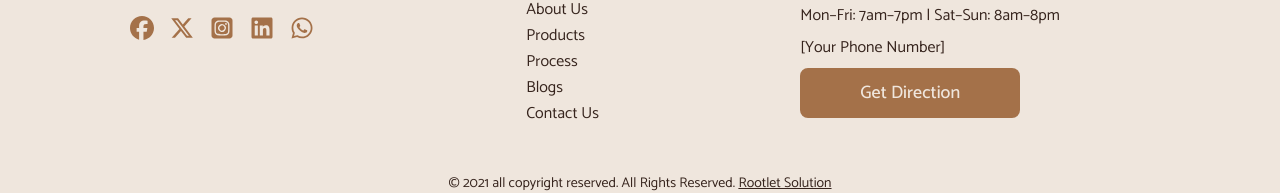
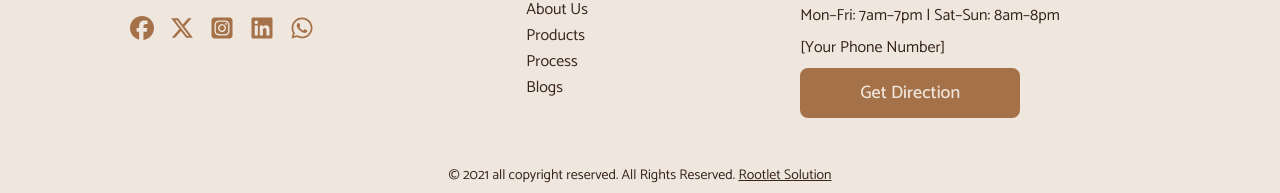
Before and after one commit to Maryammuhammadafzal/Coffee-Landing-Page, a Next.js app: page / in a window 1280 px wide. Shown: the part 4707-4900 px from the top of the page. Built offline with nearby package versions, Linux system fonts and the light colour scheme; a web font is replaced by a local one.

Commit message:
deployed

```diff
--- a/src/app/blog/page.tsx
+++ b/src/app/blog/page.tsx
@@ -1,6 +1,5 @@
 import { Button } from '@/components/ui/button';
 import { Card, CardContent } from '@/components/ui/card'
-import Image from 'next/image'
 import React from 'react'
 
 const BlogPage = () => {
--- a/src/app/feature/page.tsx
+++ b/src/app/feature/page.tsx
@@ -1,5 +1,4 @@
 import { Card, CardContent } from '@/components/ui/card'
-import Image from 'next/image'
 import React from 'react'
 
 const FeaturePage = () => {
--- a/src/app/hero/page.tsx
+++ b/src/app/hero/page.tsx
@@ -1,7 +1,6 @@
 import Header from '@/components/Header'
 import TestimonialCarousel from '@/components/TestimonialCarousel'
 import { Button } from '@/components/ui/button'
-import { ArrowUpRight } from 'lucide-react'
 import Image from 'next/image'
 import React from 'react'
 
--- a/src/app/page.tsx
+++ b/src/app/page.tsx
@@ -1,4 +1,4 @@
-import Image from "next/image";
+
 import HeroPage from "./hero/page";
 import AboutPage from "./about/page";
 import FeaturePage from "./feature/page";
--- a/src/components/Footer.tsx
+++ b/src/components/Footer.tsx
@@ -27,10 +27,6 @@ const Footer = () => {
         {
             link: '/blog',
             name: 'Blogs',
-        },
-        {
-            link: '/contact',
-            name: 'Contact Us',
         },
 
     ];
@@ -87,7 +83,7 @@ const Footer = () => {
                     </div>
                 </div>
                 <div className="copyright flex gap-4 justify-center items-center w-full h-auto pt-4">
-                    <p className="md:text-sm text-xs text-center">© 2021 all copyright reserved. All Rights Reserved. <Link href='/' className="underline"> Rootlet Solution</Link></p>
+                    <p className="md:text-sm text-xs text-center">© 2021 all copyright reserved. All Rights Reserved. <Link target="_blank" href='https://rootletsolutions.com/' className="underline"> Rootlet Solution</Link></p>
 
                 </div>
             </div>
--- a/src/components/Header.tsx
+++ b/src/components/Header.tsx
@@ -6,7 +6,7 @@ const Header = () => {
   return (
     <div className='w-full h-full flex '>
       <Link href='/'  className='2xl:pl-8 xl:pl-8 lg:pl-2'>
-      <Image src='/images/logo.png' alt='logo' width={270} height={70} className='lg:w-[210px] md:w-[170px] xs:w-[110px] w-[80px]' />
+      <Image src='/images/logo.png' alt='logo' width={270} height={70} className='lg:w-[210px] md:w-[170px] xs:w-[110px] w-[75px]' />
       </Link>
     </div>
   )
```
